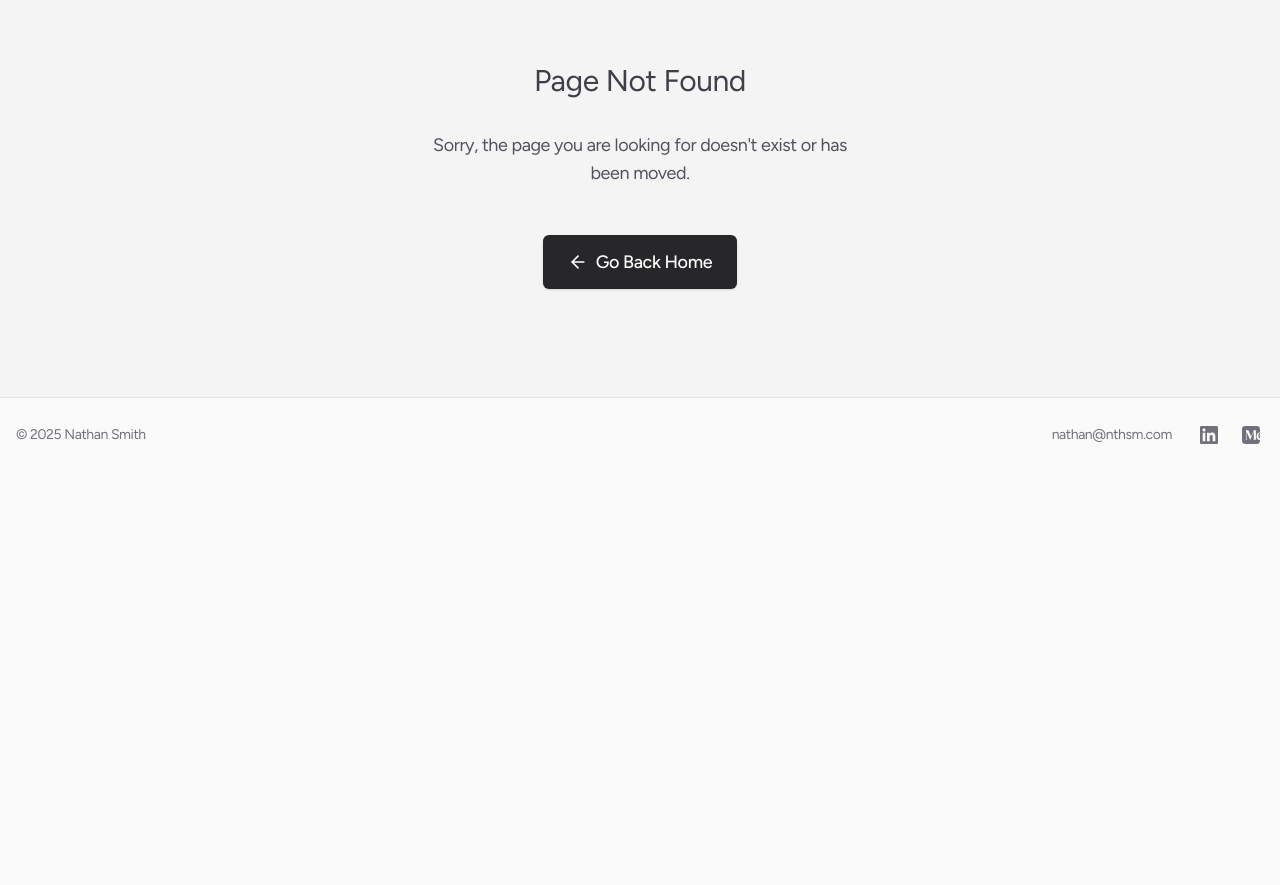
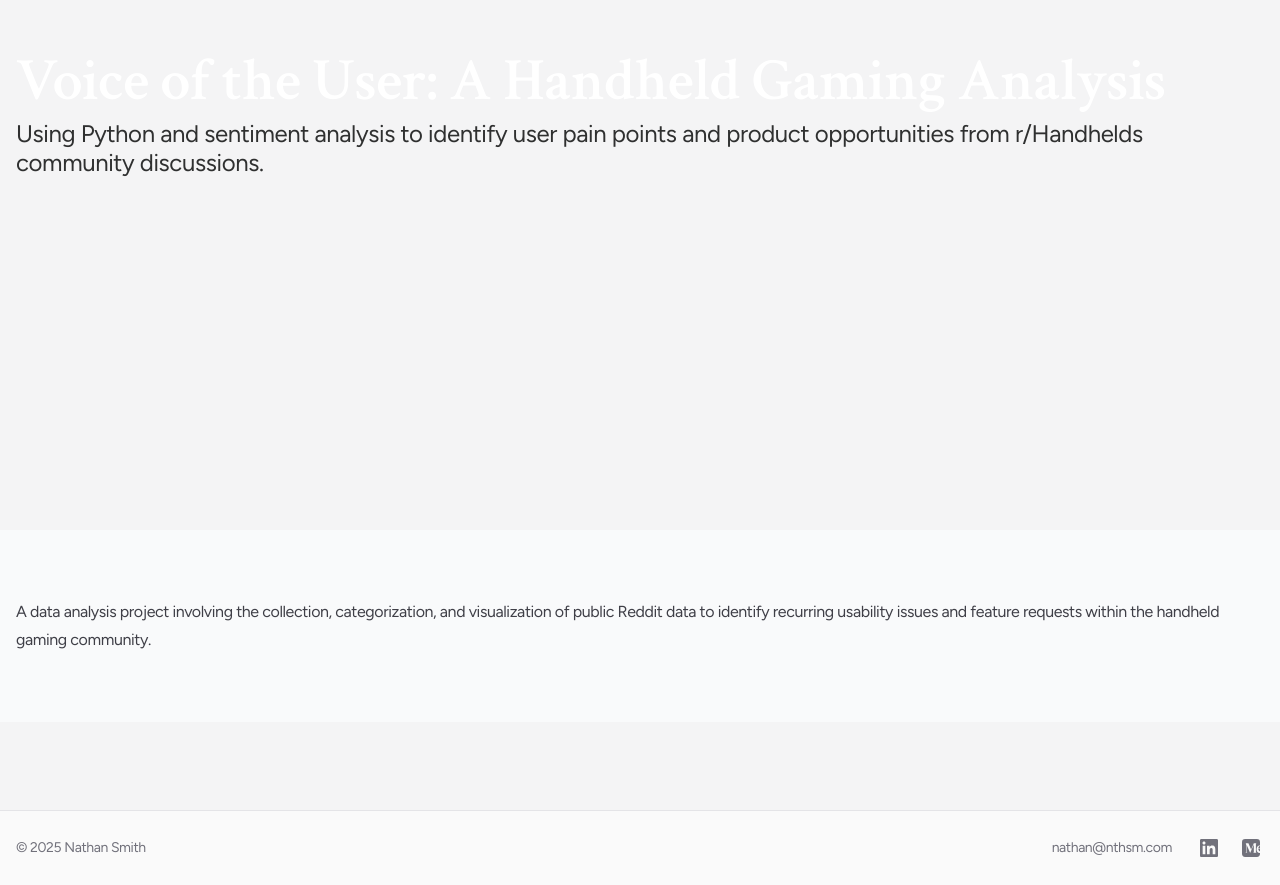
Before and after one commit to nthsm/portfolio, a Next.js app: page /handheld-analysis in a window 1280 px wide. Before the commit this address had no page. Shown: the part 328-1213 px from the top of the page. Before the commit the page ends 800 px from the top, so only its background shows below. Built offline with nearby package versions, Linux system fonts and the light colour scheme.

Commit message:
Create page.tsx

```diff
--- /dev/null
+++ b/app/(posts)/handheld-analysis/page.tsx
@@ -0,0 +1,32 @@
+/* nthsm/portfolio/portfolio-1704bb279c5646eb9cac39f25da923cc404ed185/app/(posts)/handheld-analysis/page.tsx */
+import type { Metadata } from 'next'
+import { ParallaxHeader } from '@/components/ui/ParallaxHeader'
+
+export const metadata: Metadata = {
+  title: {
+    absolute: "Voice of the User: A Handheld Gaming Analysis — Nathan Smith"
+  },
+  description: "Using Python and sentiment analysis to identify user pain points and product opportunities from r/Handhelds community discussions.",
+}
+
+export default function HandheldAnalysisPage() {
+  return (
+    <div className="imon-parallax-container">
+        <ParallaxHeader
+          speedFactor={0.4}
+          style={{ backgroundImage: "url('/placeholder.png')" }}
+        >
+            <h1>Voice of the User: A Handheld Gaming Analysis</h1>
+            <p className="subtitle">Using Python and sentiment analysis to identify user pain points and product opportunities from r/Handhelds community discussions.</p>
+        </ParallaxHeader>
+
+        <div className="imon-content-wrapper">
+            <div className="content-section">
+                <div className="imon-content-inner clearfix">
+                    <p>A data analysis project involving the collection, categorization, and visualization of public Reddit data to identify recurring usability issues and feature requests within the handheld gaming community.</p>
+                </div>
+            </div>
+        </div>
+    </div>
+  )
+}
```
